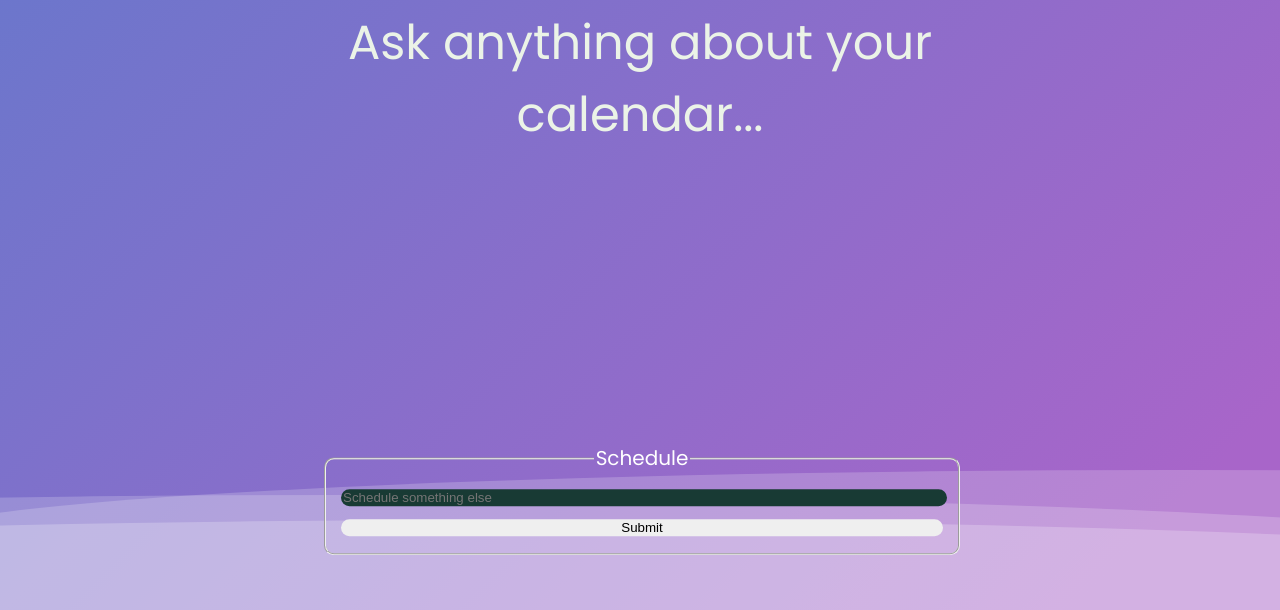
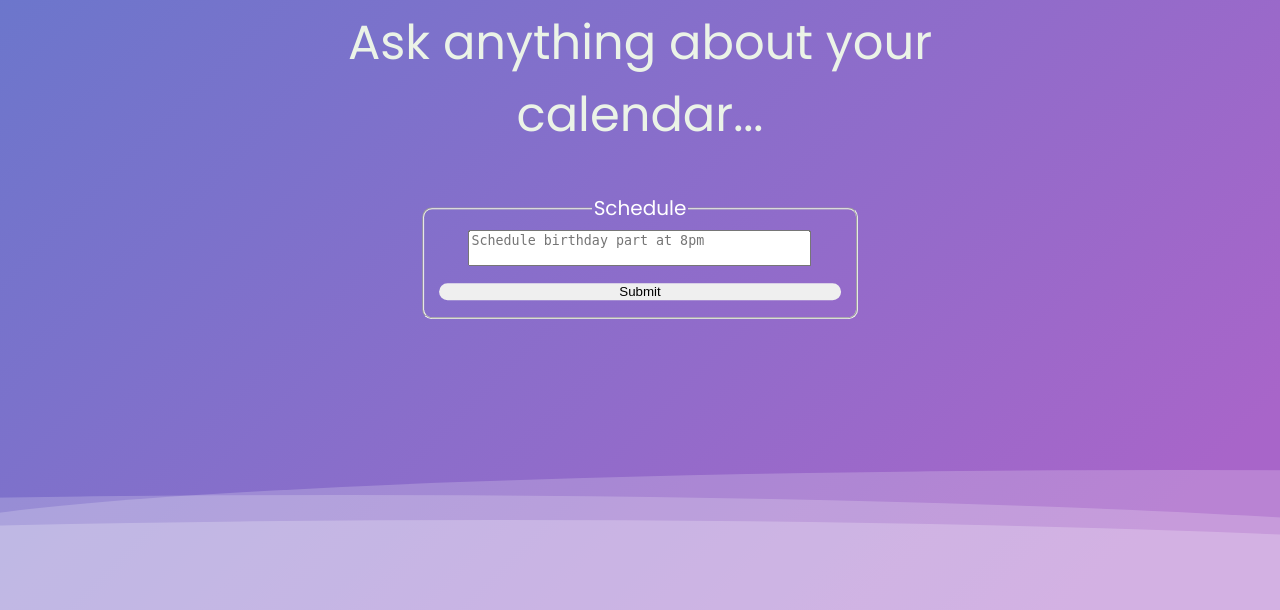
Before and after one commit to thejacksonsecretary/The-Jackson-Secretary, a Flask app: page /main in a window 1280 px wide. Shown: the part 275-885 px from the top of the page. Run offline with Flask 3, Linux system fonts and the light colour scheme; the visitor is signed in with stand-in values (Sample User, id 1).

Commit message:
Update main.html

```diff
--- a/Jackson/templates/main.html
+++ b/Jackson/templates/main.html
@@ -27,12 +27,12 @@
       Ask anything about your calendar...
     </div>
 
-    <form method="post" action="/response">
-      <fieldset class="input2">
-        <legend>Schedule</legend>
-        <input type="text" id="inputbox" name="input" autocomplete="off" size = 100 class = "inputbox" placeholder="Schedule something else">
-        <input type="submit" value="Submit">
-      </fieldset>
+    <form method="post" action="/response" class="input">
+        <fieldset>
+          <legend>Schedule</legend>
+          <textarea type="text" id="inputbox" name="input" autocomplete="off" rows="2" cols="40" class="inputbox" placeholder="Schedule birthday part at 8pm"></textarea>
+          <input type="submit" value="Submit">
+        </fieldset>
     </form>
 
 
```
